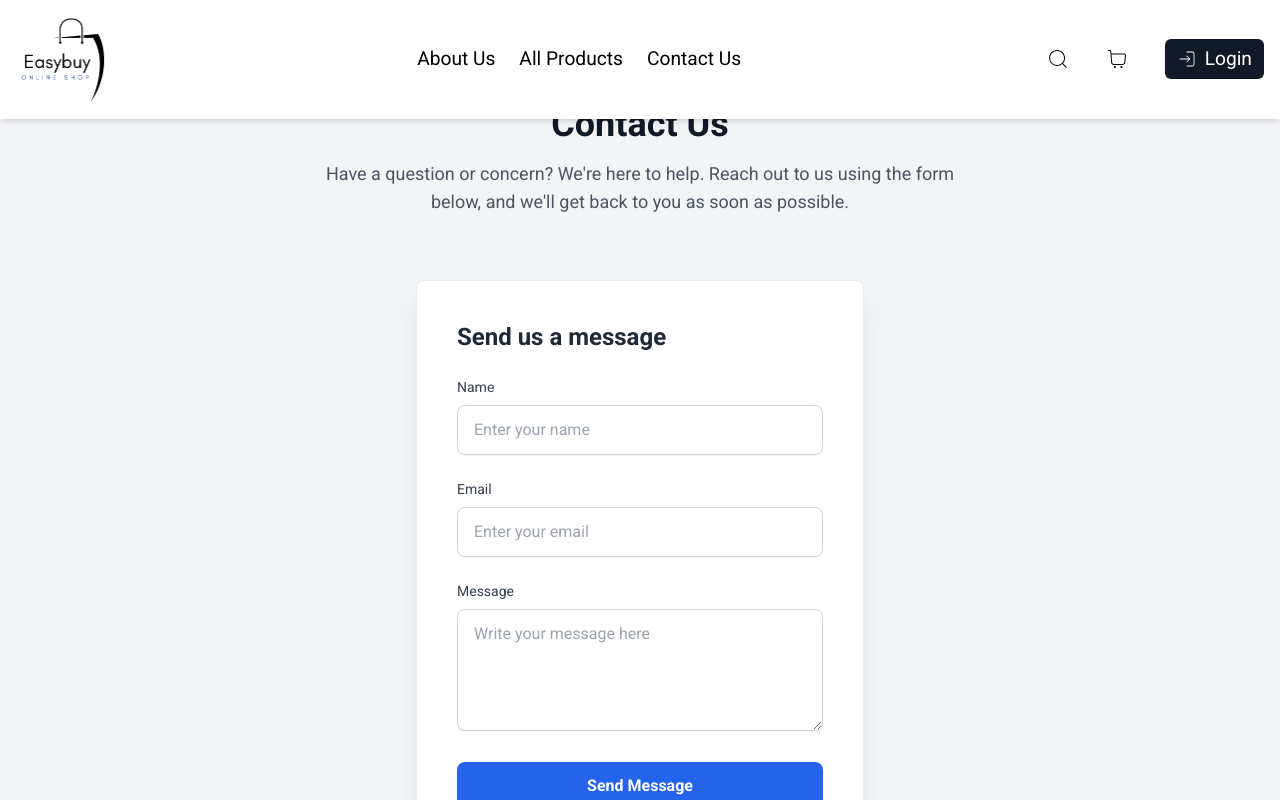
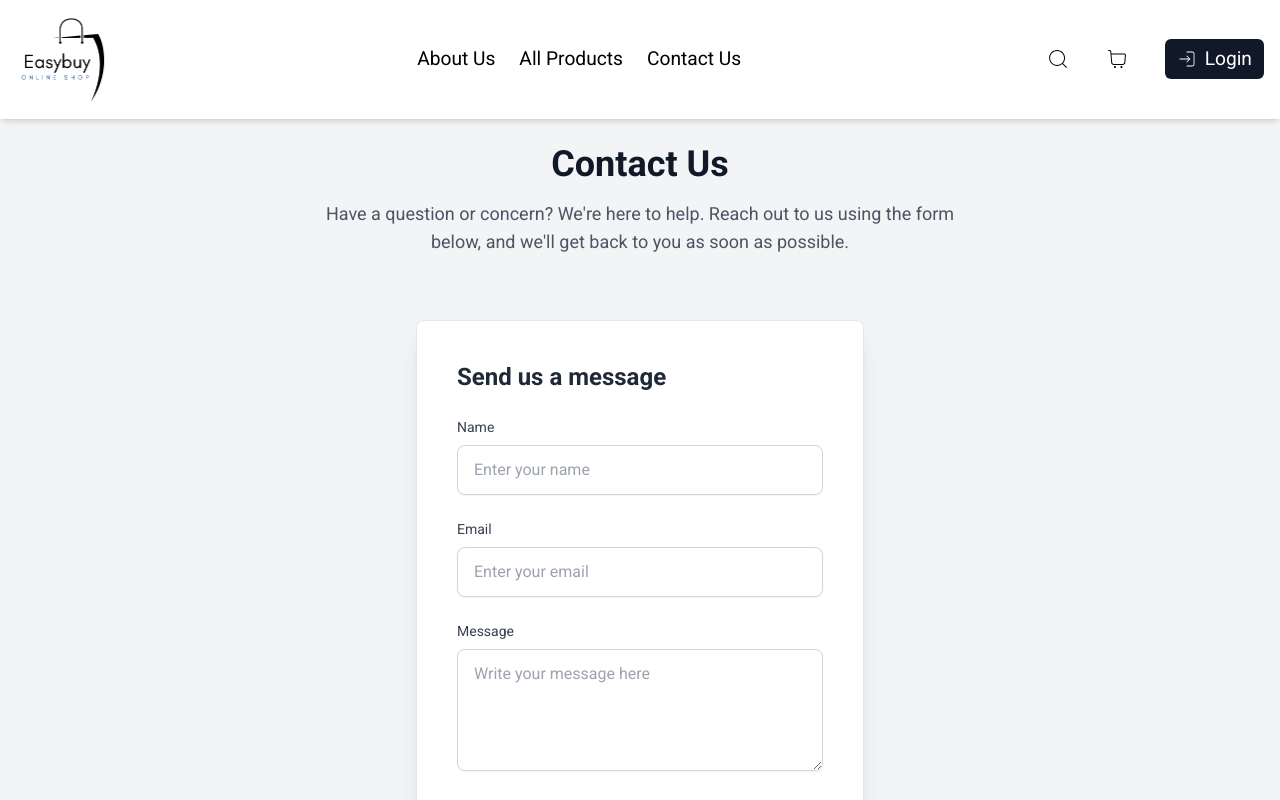
Before and after one commit to codingraft/easybuy-frontend, a React (Vite) app: page /contact in a window 1280 px wide. Shown: the top 800 px of the page. Built offline with nearby package versions, Linux system fonts and the light colour scheme; no server answers.

Commit message:
minor design issue

```diff
--- a/src/pages/About.tsx
+++ b/src/pages/About.tsx
@@ -1,6 +1,6 @@
 export default function About() {
   return (
-    <div className="container mx-auto px-4 sm:px-6 lg:px-8 py-16 mt-14">
+    <div className="container mx-auto px-4 sm:px-6 lg:px-8 py-16 mt-20">
       <div className="text-center mb-16">
         <h1 className="text-5xl font-extrabold text-gray-800 mb-6">About Easybuy</h1>
         <p className="text-gray-700 max-w-3xl mx-auto text-lg leading-relaxed">
--- a/src/pages/Contact.tsx
+++ b/src/pages/Contact.tsx
@@ -28,7 +28,7 @@
   };
 
   return (
-    <div className="container mx-auto px-4 sm:px-6 lg:px-8 py-16 mt-10">
+    <div className="container mx-auto px-4 sm:px-6 lg:px-8 py-16 mt-20">
       <div className="text-center mb-16">
       <h1 className="text-4xl font-extrabold mb-4 text-gray-900">Contact Us</h1>
       <p className="text-gray-600 max-w-2xl mx-auto text-lg">
```
